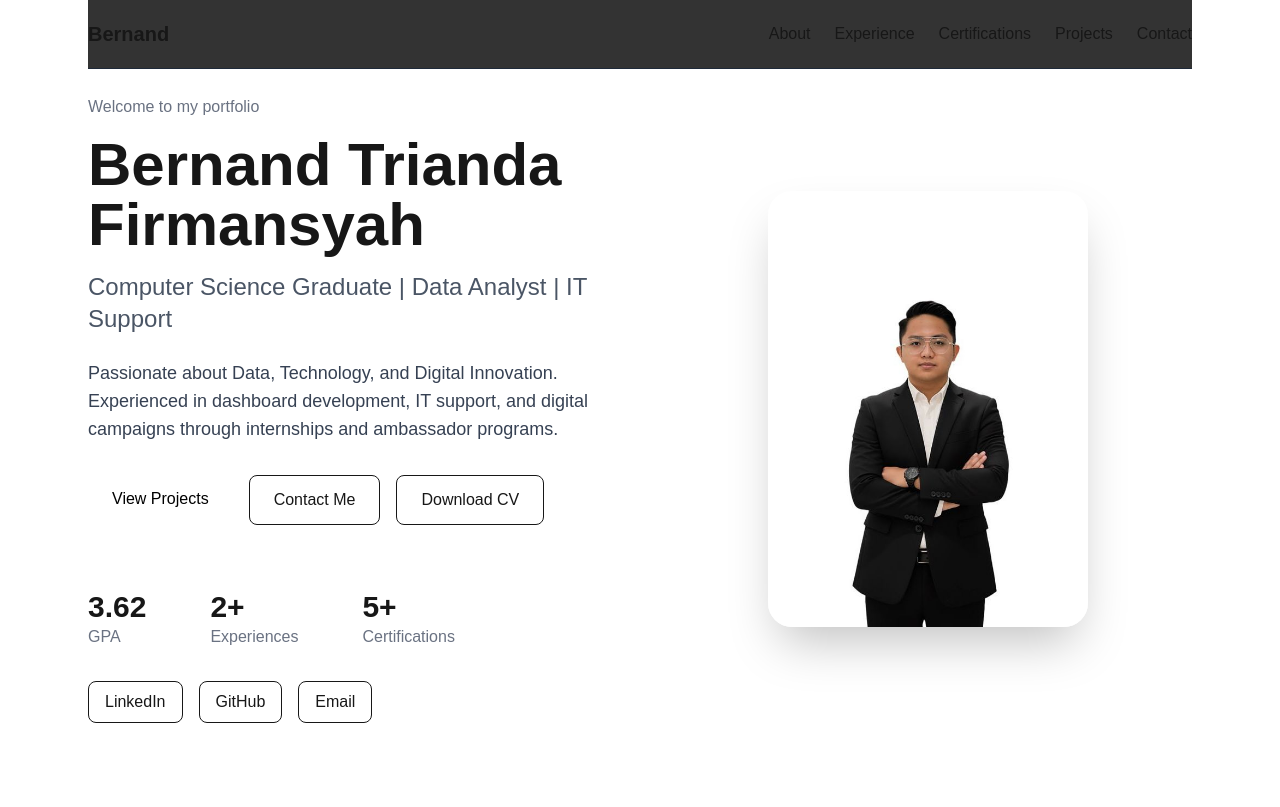
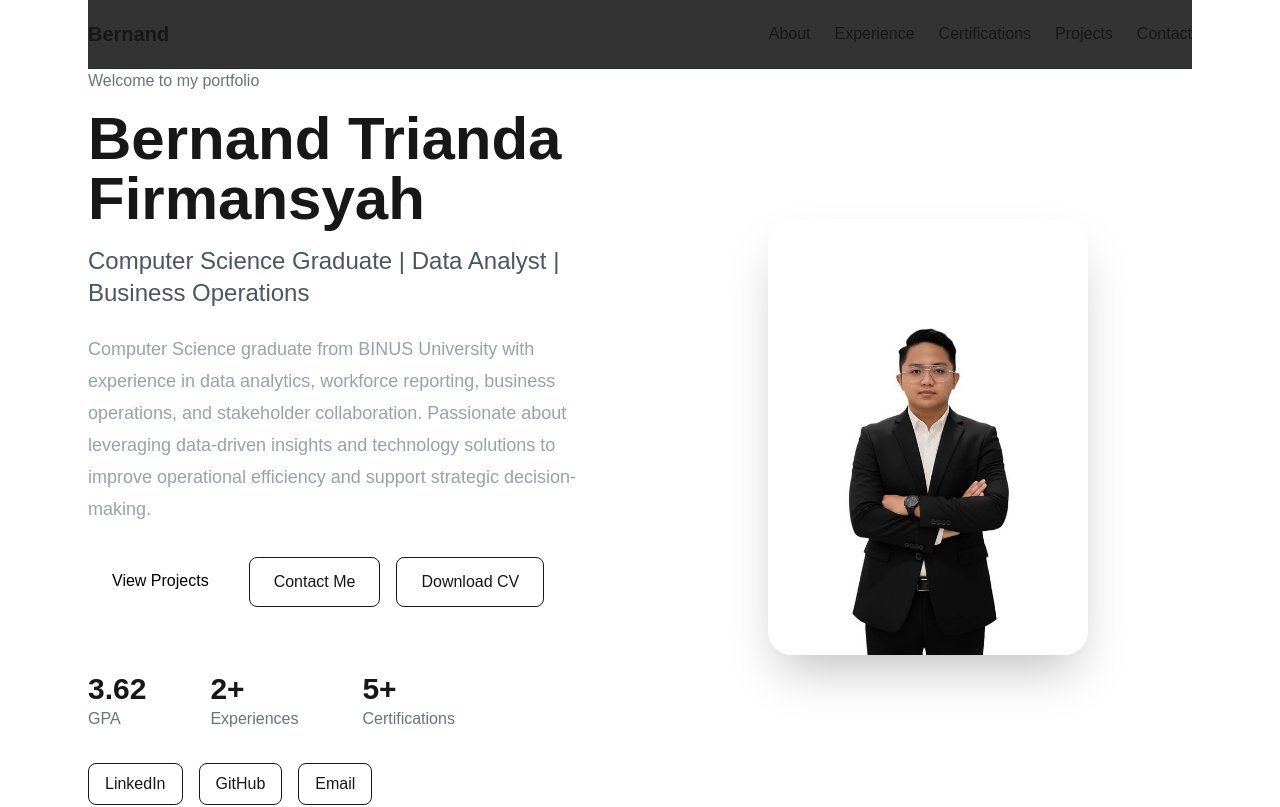
Before and after one commit to bernand25/bernand-portfolio, a Next.js app: page / in a window 1280 px wide. Shown: the top 807 px of the page. Built offline with nearby package versions, Linux system fonts and the light colour scheme.

Commit message:
Update hero and metadata

```diff
--- a/app/layout.tsx
+++ b/app/layout.tsx
@@ -13,8 +13,9 @@ const geistMono = Geist_Mono({
 });
 
 export const metadata = {
-  title: "Bernand Trianda Firmansyah | Portfolio",
-  description: "Computer Science Graduate | Data Analyst | IT Support",
+  title: "Bernand Trianda Firmansyah",
+  description:
+    "Computer Science Graduate | Data Analytics | Business Operations",
 };
 
 export default function RootLayout({
--- a/app/page.tsx
+++ b/app/page.tsx
@@ -48,14 +48,16 @@ export default function Home() {
       </h1>
 
       <h2 className="text-2xl text-gray-600 mt-4">
-        Computer Science Graduate | Data Analyst | IT Support
+        Computer Science Graduate | Data Analyst | Business Operations
       </h2>
 
-      <p className="mt-6 max-w-3xl text-lg text-gray-700">
-        Passionate about Data, Technology, and Digital Innovation.
-        Experienced in dashboard development, IT support, and
-        digital campaigns through internships and ambassador programs.
-      </p>
+      <p className="mt-6 max-w-3xl text-lg text-gray-400 leading-8">
+  Computer Science graduate from BINUS University with experience in
+  data analytics, workforce reporting, business operations, and
+  stakeholder collaboration. Passionate about leveraging data-driven
+  insights and technology solutions to improve operational efficiency
+  and support strategic decision-making.
+</p>
 
       <div className="flex gap-4 mt-8">
 
```
